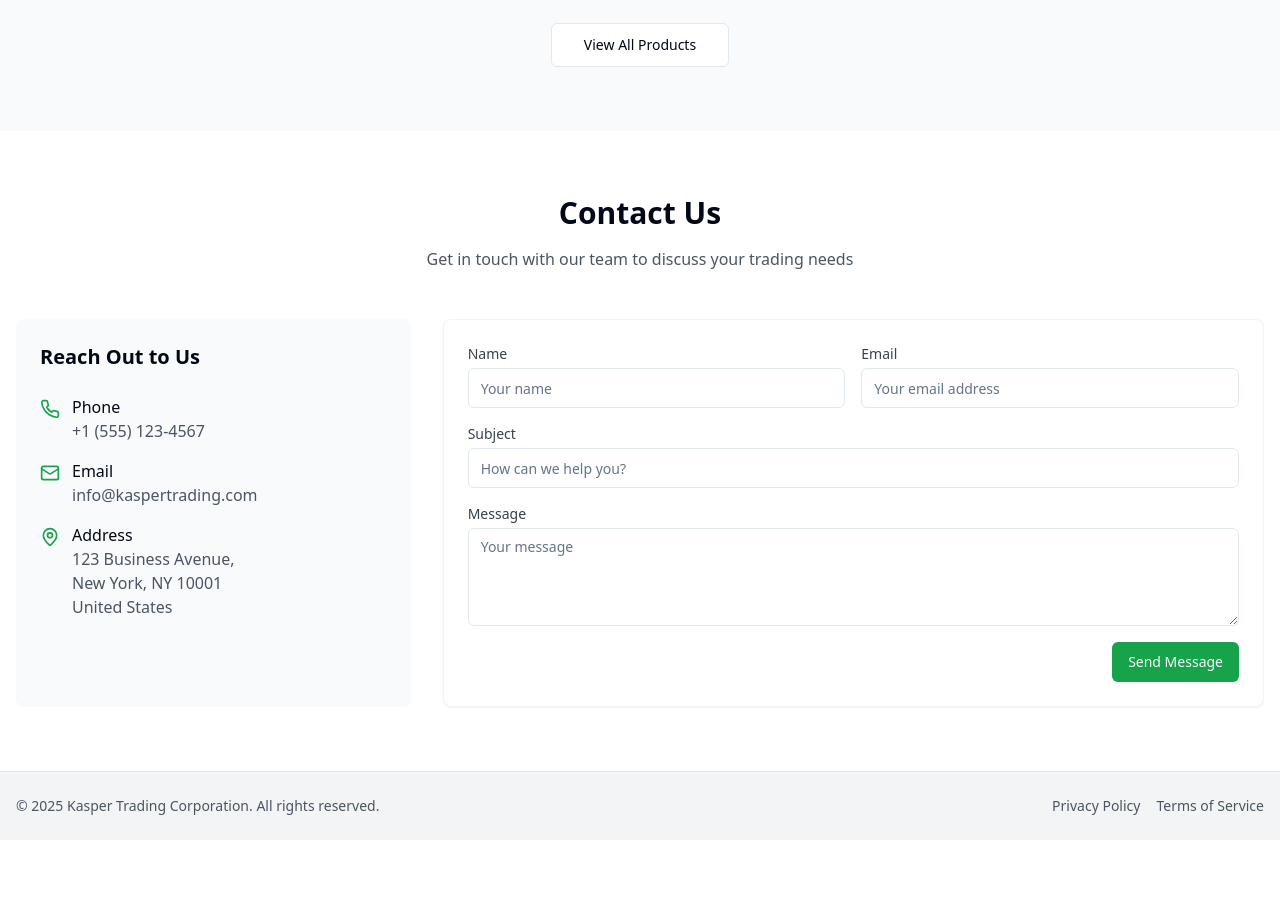
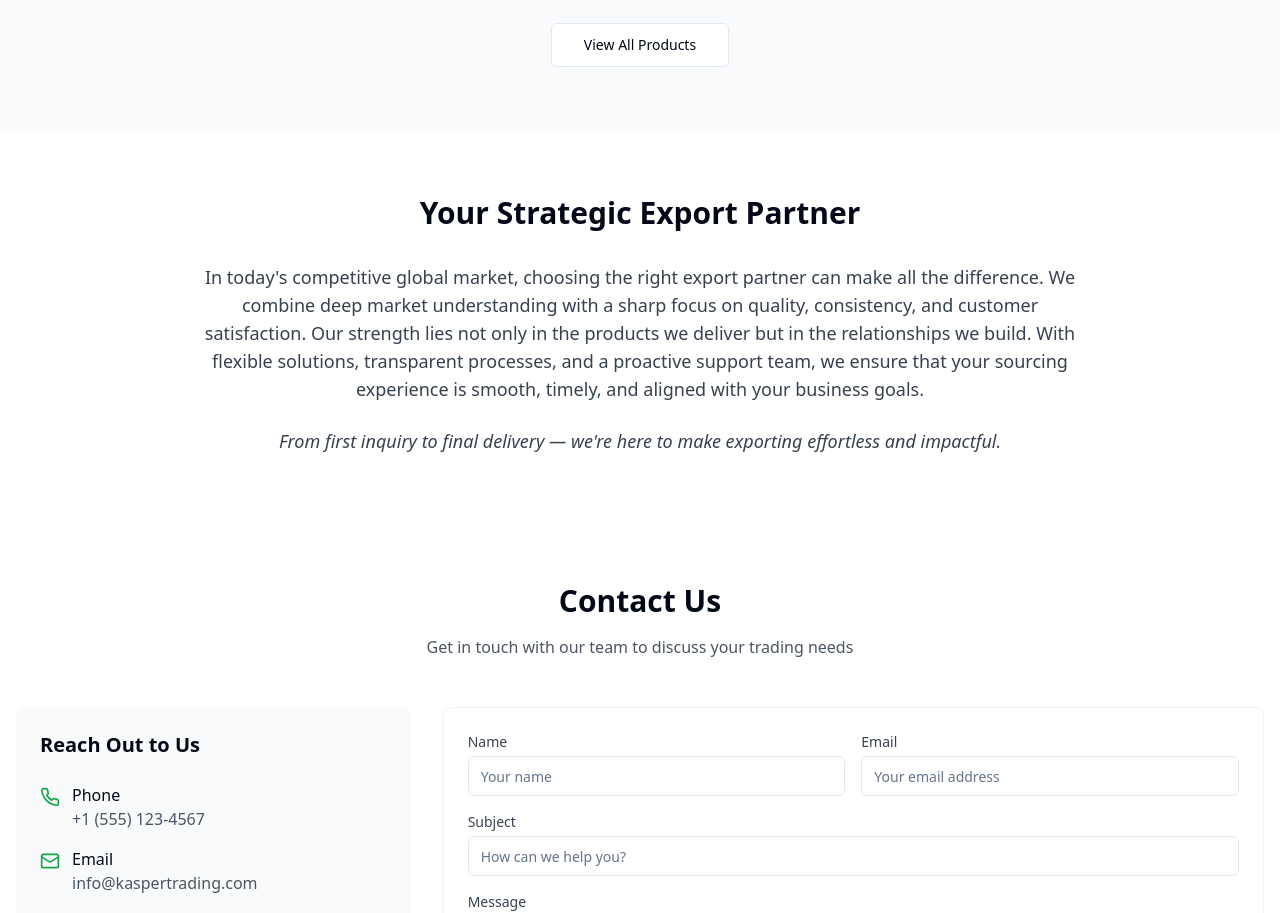
Before and after one commit to dipeshbanerjee/trade-horizon-nexus, a React (Vite) app: page / in a window 1280 px wide. Shown: the part 1640-2553 px from the top of the page. Before the commit the page ends 2480 px from the top, so only its background shows below. Built offline with nearby package versions, Linux system fonts and the light colour scheme.

Commit message:
Add new section to Home page
Add a new section to the home page with a value proposition.

```diff
--- a/src/pages/Home.tsx
+++ b/src/pages/Home.tsx
@@ -1,4 +1,3 @@
-
 import React from "react";
 import { Link } from "react-router-dom";
 import { ArrowRight, Mail, Phone, MapPin } from "lucide-react";
@@ -107,7 +106,7 @@ const Home = () => {
         </div>
       </section>
 
-      {/* Product Categories */}
+      {/* Product Categories Section */}
       <section className="py-16 bg-gray-50">
         <div className="container mx-auto px-4">
           <h2 className="text-3xl font-bold text-center mb-4">Our Product Categories</h2>
@@ -165,6 +164,23 @@ const Home = () => {
                 View All Products
               </Button>
             </Link>
+          </div>
+        </div>
+      </section>
+
+      {/* New Export Partner Section */}
+      <section className="py-16 bg-white">
+        <div className="container mx-auto px-4">
+          <h2 className="text-3xl font-bold text-center mb-8">
+            Your Strategic Export Partner
+          </h2>
+          <div className="max-w-4xl mx-auto text-center">
+            <p className="text-lg text-gray-700 mb-6">
+              In today's competitive global market, choosing the right export partner can make all the difference. We combine deep market understanding with a sharp focus on quality, consistency, and customer satisfaction. Our strength lies not only in the products we deliver but in the relationships we build. With flexible solutions, transparent processes, and a proactive support team, we ensure that your sourcing experience is smooth, timely, and aligned with your business goals.
+            </p>
+            <p className="text-lg text-gray-700 italic">
+              From first inquiry to final delivery — we're here to make exporting effortless and impactful.
+            </p>
           </div>
         </div>
       </section>
```
